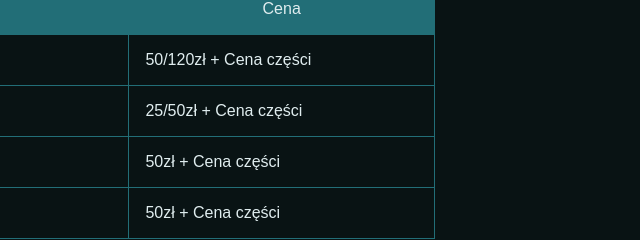
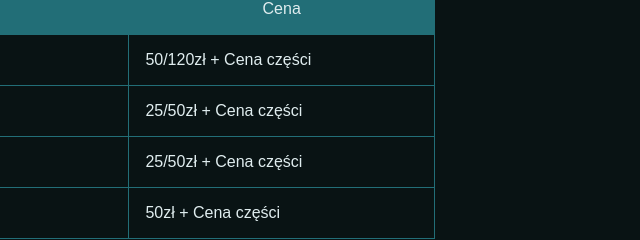
Before and after one commit to vex2676/vex, a plain HTML site: page index.html in a window 1280 px wide. Shown: the part 2131-2371 px from the top of the page, 525-1165 px from the left. Drawn offline with Linux system fonts and the light colour scheme; a web font is replaced by a local one.

Commit message:
index.html

```diff
--- a/index.html
+++ b/index.html
@@ -14,7 +14,7 @@
 	<meta property="og:title" content="Vex Service">
 	<meta property="og:description" content="Vex Service - Serwis urządzeń elektronicznych.">
 <!--	<meta property="og:image" content="https://cdn.deandark.me/logo.png">-->
-	<meta property="og:url" content="https://vexservice.pro/">
+	<meta property="og:url" content="https://vexservice.pl/">
 	<meta property="og:site_name" content="Vex Service">
 	<meta property="og:type" content="website">
 	<meta property="og:locale" content="pl_PL">
@@ -188,7 +188,7 @@
 					Wymiana klapki
 				</td>
 				<td>
-					50zł + Cena części
+					25/50zł + Cena części
 				</td>
 			<tr>
 				<td>
```
